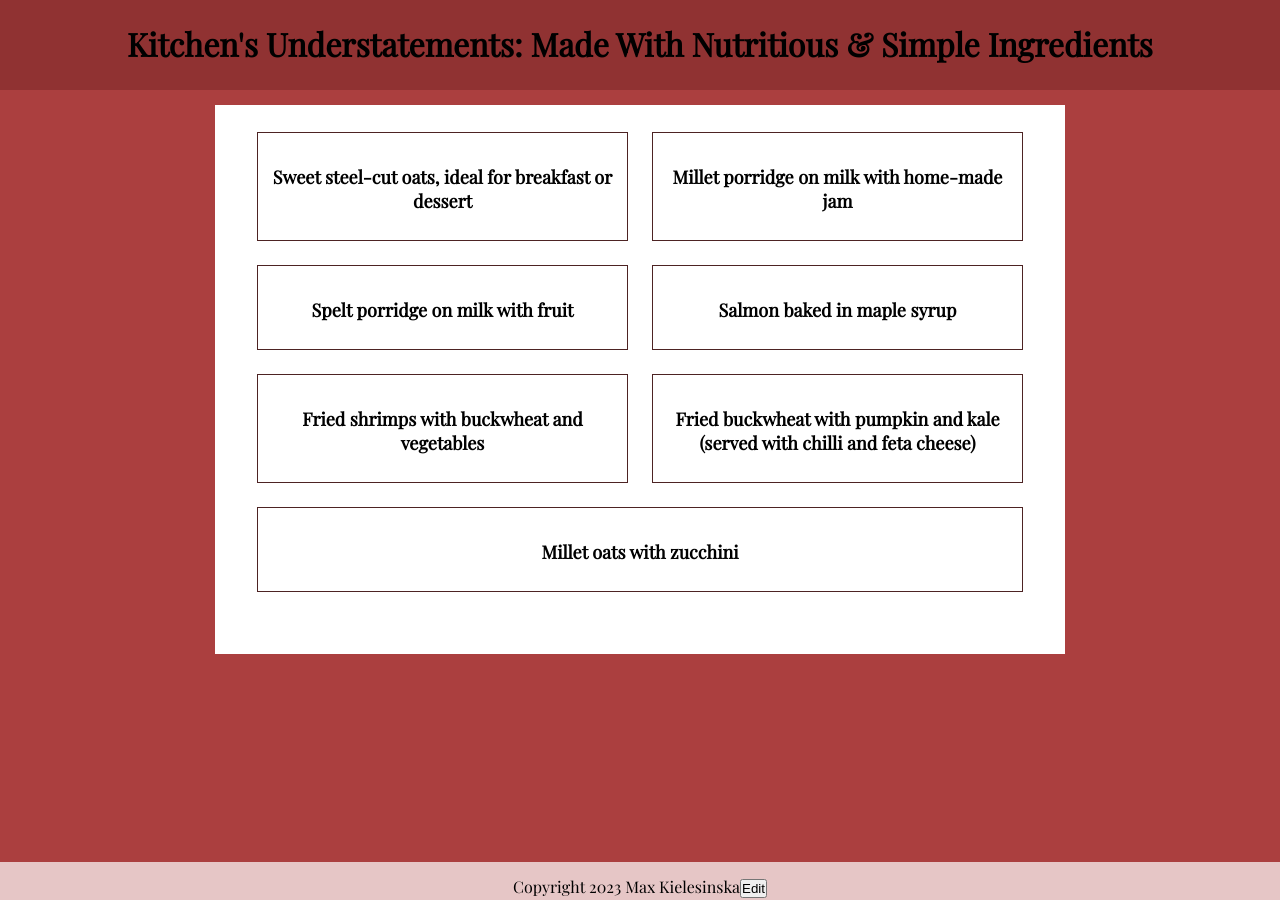
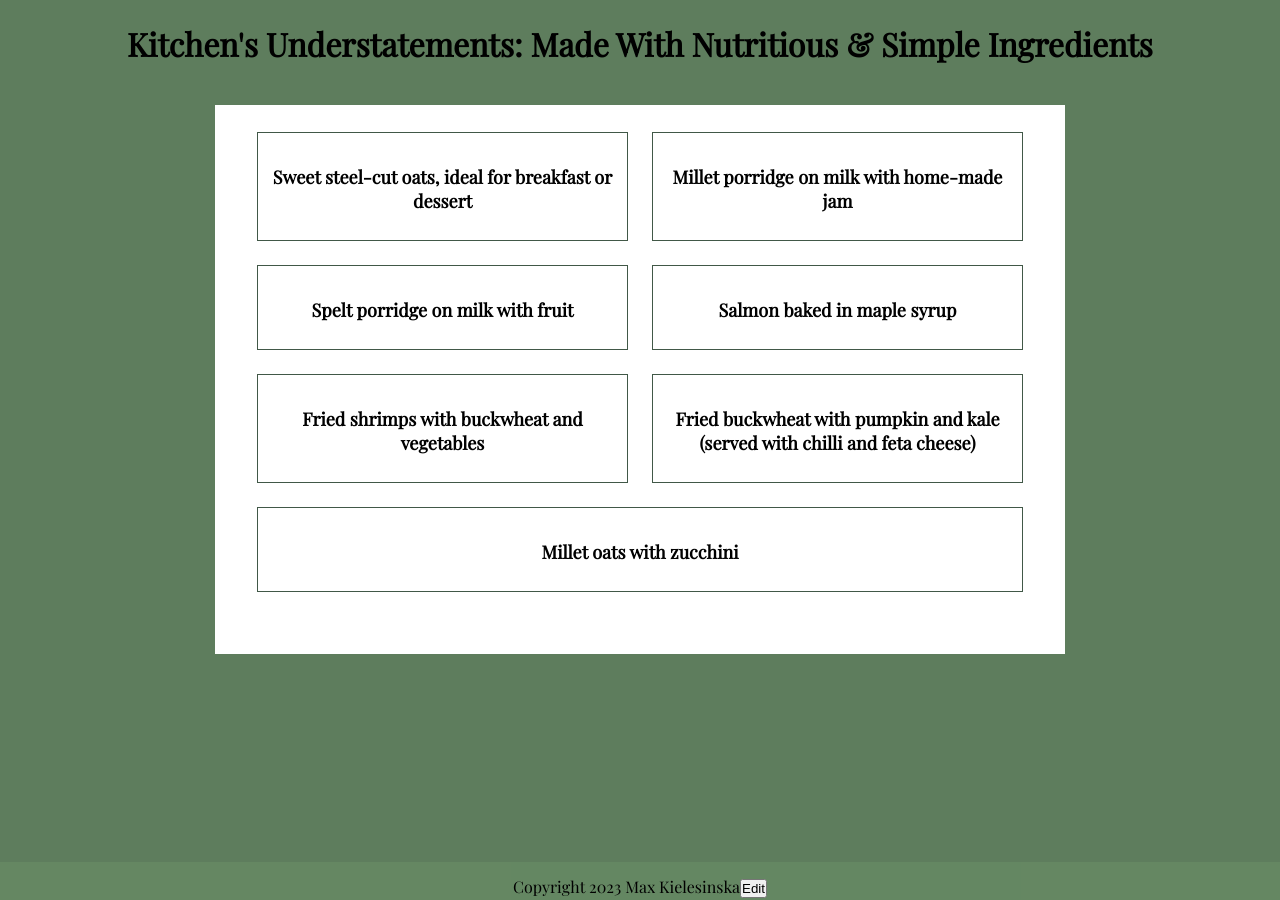
Before and after one commit to max19057767/maxrecipes, a Jekyll site: the page built from pages/recipelisting.md, in a window 1280 px wide. Built offline with Jekyll 4.4.1, drawn with Linux system fonts in a browser that asks for light colours.

Commit message:
Update recipes.css

```diff
--- a/styles/recipes.css
+++ b/styles/recipes.css
@@ -18,7 +18,7 @@
 
 /* the rest is up to you */
 
-body{ background-color: rgb(171, 63, 63);}
+body{ background-color: rgb(94, 125, 93);}
 
 
 
@@ -31,7 +31,7 @@ header {
   font-family: 'Playfair Display',serif;
 
 text-align: center;
-  background-color: rgba(103, 32, 32, 0.391);
+  background-color: rgba(94, 125, 93, 0.391);
   width: 100%;
   top: 0;
   padding-bottom: 10px;
@@ -41,7 +41,7 @@ text-align: center;
 }
 
 footer{ text-align: center;
-background-color: rgba(255, 255, 255, 0.706);
+background-color: rgba(104, 140, 101, 0.706);
 color: black;
 position: fixed;
 bottom: 0;
@@ -90,7 +90,7 @@ margin-top: 5px;
 main{
 width: 75%;
 max-width: 850px;
-border:1px solid rgb(233, 164, 164)ple;
+border:1px solid rgb(94, 125, 93)ple;
 
 padding: 0 12px 0 12px;
 margin:0 auto;
@@ -116,8 +116,8 @@ margin-bottom: 12px;}
 
 a:link    { color: rgb(0, 0, 0); text-decoration: none; }
 a:visited { color: rgb(0, 0, 0); text-decoration: none; }
-a:hover   { color: rgba(209, 198, 192, 0.663); text-decoration: none; }
-a:active  { color: rgba(233, 164, 164, 0.436); text-decoration: none; }
+a:hover   { color: rgba(127, 152, 120, 0.663); text-decoration: none; }
+a:active  { color: rgba(65, 88, 71, 0.436); text-decoration: none; }
 
 body.recipelist
 h3{
@@ -130,7 +130,7 @@ button {
 }
 
 .recipe-teaser{
-  border:1px solid rgb(77, 35, 35);
+  border:1px solid rgb(65, 88, 71);
   padding:1em;
   flex-basis: 300px;
   flex-grow:1;
```
